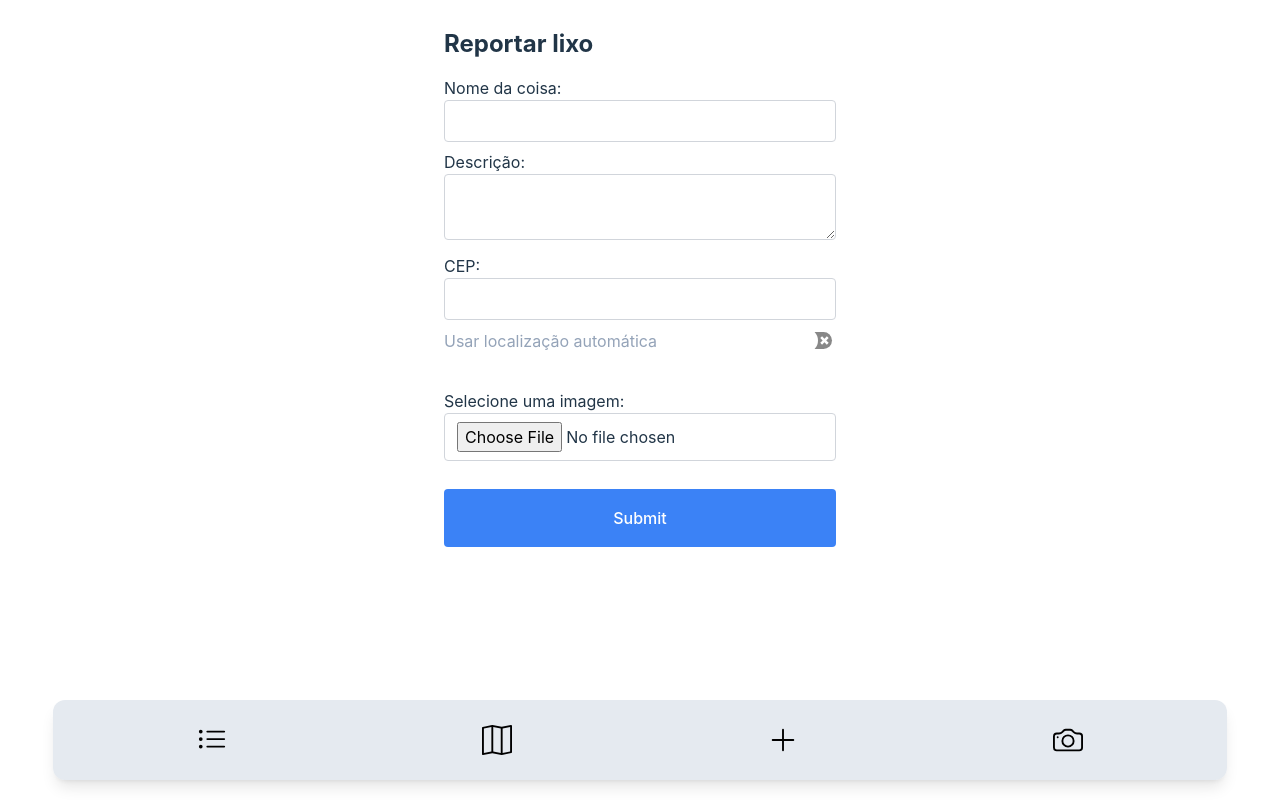
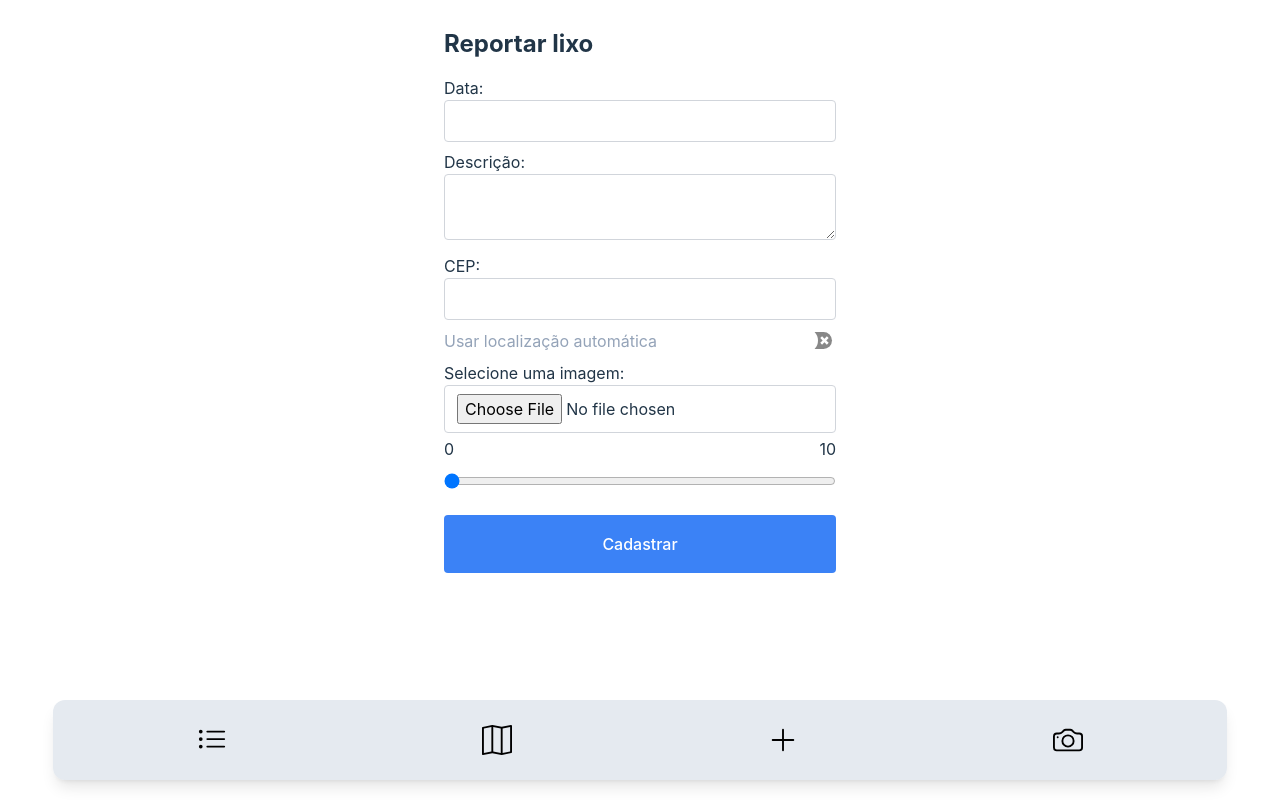
Before and after one commit to cauafroes/MapaDeLixo, a React (Vite) app: page /report in a window 1280 px wide. Built offline with nearby package versions, Linux system fonts and the light colour scheme.

Commit message:
input range

```diff
--- a/src/components/SendReport.tsx
+++ b/src/components/SendReport.tsx
@@ -1,4 +1,4 @@
-import { useState } from "react";
+import { useState, ChangeEvent } from "react";
 import Switch from "react-switch";
 import api from "./api/api";
 
@@ -13,6 +13,7 @@ interface FormData {
 
 export default function SendReport() {
   const [automaticGPS, setAutomaticGPS] = useState(false);
+  const [value, setValue] = useState(0); // Set do Input Range
   const [data, setData] = useState<FormData>({
     name: "",
     desc: "",
@@ -21,6 +22,19 @@ export default function SendReport() {
     gps_long: null,
     image: null,
   });
+  // Funções do Input Range
+  const handleInputChange = (event: ChangeEvent<HTMLInputElement>) => {
+    setValue(Number(event.target.value));
+  };
+  const getRangeColor = () => {
+    if (value < 3) {
+      return 'bg-red-500';
+    } else if (value < 6) {
+      return 'bg-yellow-500';
+    } else {
+      return 'bg-green-500';
+    }
+  };
 
   const handleSwitchChange = (checked: boolean) => {
     if (checked === true) fetchUserLocation();
@@ -107,7 +121,7 @@ export default function SendReport() {
         <h1 className="text-2xl font-bold mb-4">Reportar lixo</h1>
         <form onSubmit={handleSubmit}>
           <label className="block mb-2">
-            Nome da coisa:
+            Data:
             <input
               type="text"
               name="name"
@@ -159,7 +173,7 @@ export default function SendReport() {
               />
             </label>
           )}
-          <label className="flex items-center justify-between mb-2 text-slate-400">
+          <label className="flex items-center justify-between mb-1 text-slate-400">
             Usar localização automática
             <Switch
               height={17}
@@ -169,7 +183,7 @@ export default function SendReport() {
               checked={automaticGPS}
             />
           </label>
-          <label className="block mb-2 pt-7">
+          <label className="block mb-1 pt-1">
             Selecione uma imagem:
             <input
               type="file"
@@ -179,11 +193,25 @@ export default function SendReport() {
               className="border border-gray-300 rounded px-3 py-2 w-full focus:outline-none focus:ring-2 focus:ring-blue-500"
             />
           </label>
+          <label htmlFor="rangeInput" className="flex mb-1 justify-between items-center">
+            <span>0</span>
+            <span>10</span>
+          </label>
+            <input
+            id="rangeInput"
+            type="range"
+            min="0"
+            max="10"
+            value={value}
+            onChange={handleInputChange}
+            className={`w-full h-8 rounded-md transition-colors ${getRangeColor()}`}
+            />
+
           <button
             type="submit"
-            className="bg-blue-500 mt-5 text-white py-4 px-4 rounded focus:outline-none focus:ring-2 focus:ring-blue-500 w-full"
+            className="bg-blue-500 mt-3 text-white py-4 px-4 rounded focus:outline-none focus:ring-2 focus:ring-blue-500 w-full"
           >
-            Submit
+            Cadastrar
           </button>
         </form>
       </div>
```
